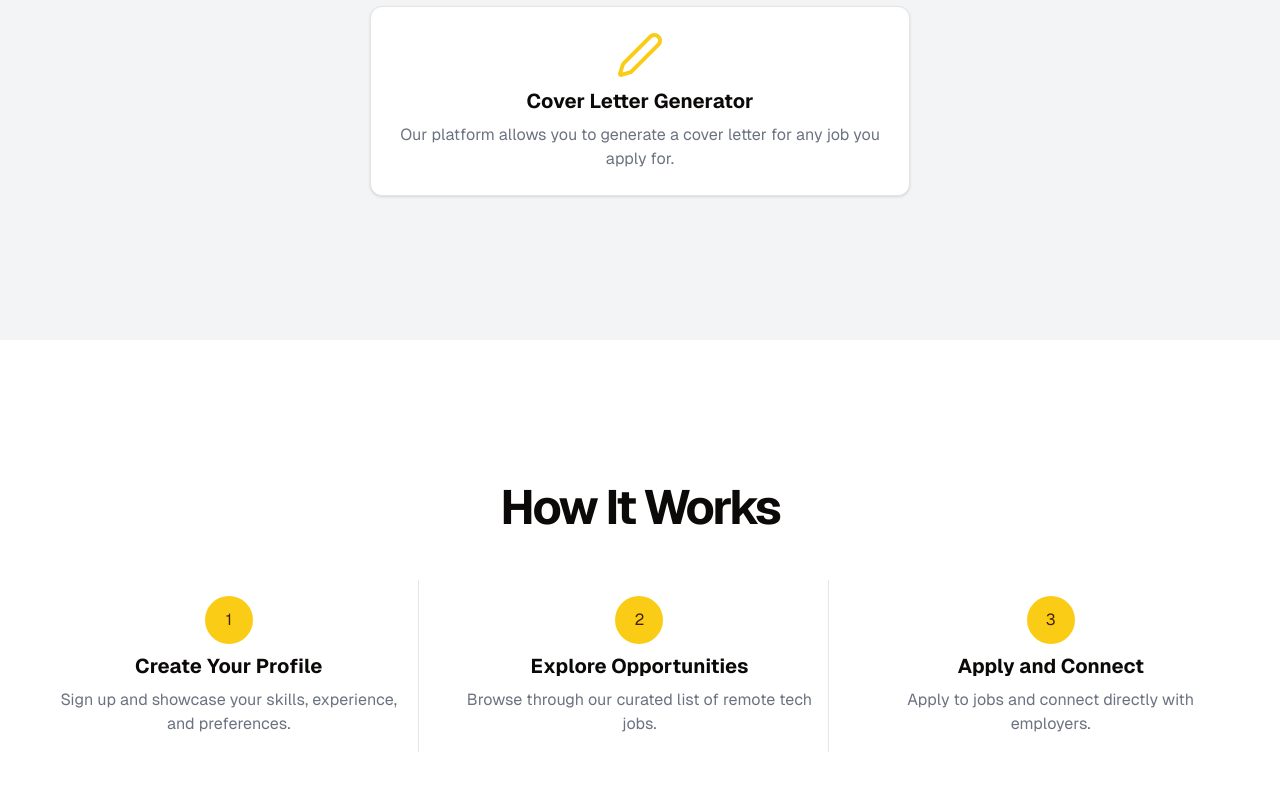
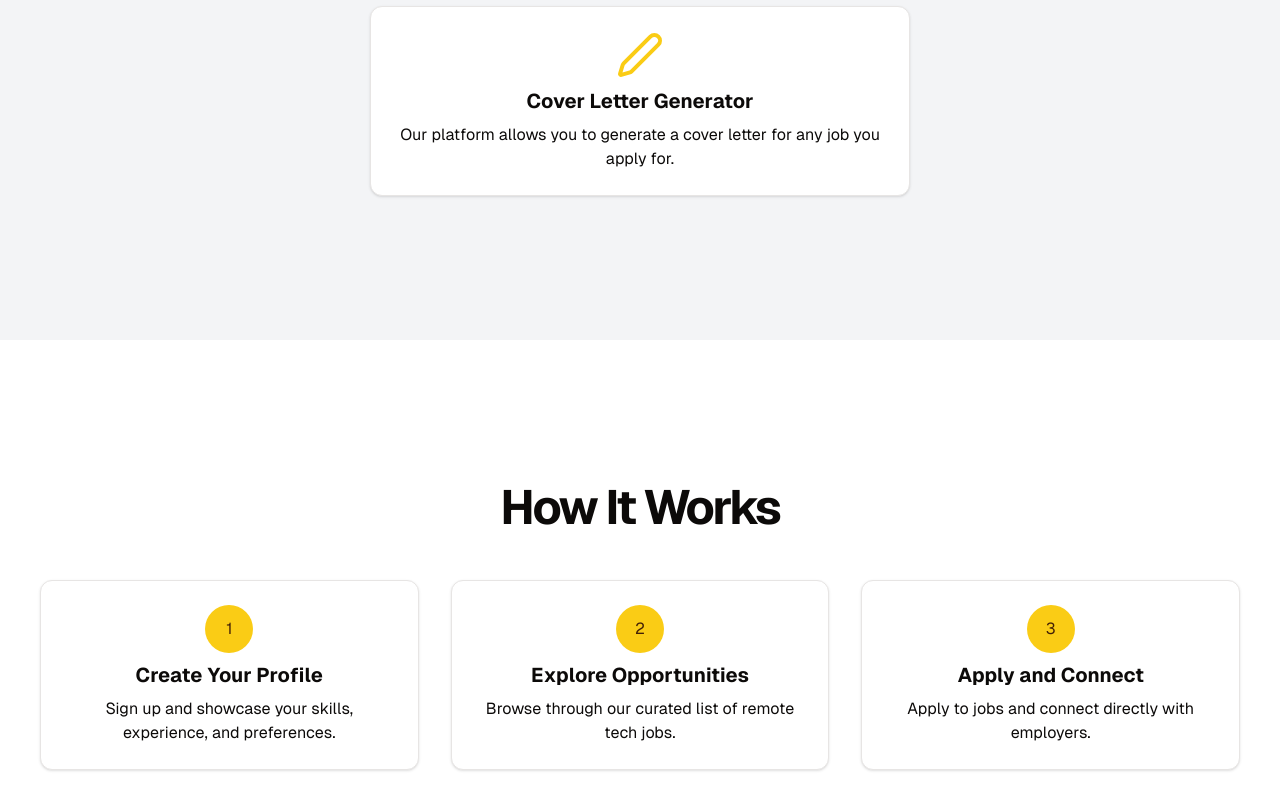
Before and after one commit to Chareeef/get-a-gig, a Next.js app: page / in a window 1280 px wide. Shown: the part 740-1550 px from the top of the page. Built offline with nearby package versions, Linux system fonts and the light colour scheme.

Commit message:
Enhance "How It Works" section

```diff
--- a/app/page.tsx
+++ b/app/page.tsx
@@ -26,6 +26,25 @@ export default function Home() {
       description:
         "Our platform allows you to generate a cover letter for any job you apply for.",
       icon: Pen,
+    },
+  ];
+
+  const howItWorks = [
+    {
+      step: "1",
+      title: "Create Your Profile",
+      description:
+        "Sign up and showcase your skills, experience, and preferences.",
+    },
+    {
+      step: "2",
+      title: "Explore Opportunities",
+      description: "Browse through our curated list of remote tech jobs.",
+    },
+    {
+      step: "3",
+      title: "Apply and Connect",
+      description: "Apply to jobs and connect directly with employers.",
     },
   ];
   const teamMembers = [
@@ -76,9 +95,7 @@ export default function Home() {
                 <CardContent className="flex flex-col items-center p-6 text-center space-y-2">
                   <feature.icon className="w-12 h-12 text-primary" />
                   <h3 className="text-xl font-bold">{feature.title}</h3>
-                  <p className="text-center text-gray-500 dark:text-gray-400">
-                    {feature.description}
-                  </p>
+                  <p className="text-center">{feature.description}</p>
                 </CardContent>
               </Card>
             ))}
@@ -92,34 +109,21 @@ export default function Home() {
           <h2 className="mb-12 text-3xl font-bold tracking-tighter text-center sm:text-5xl">
             How It Works
           </h2>
-          <div className="grid grid-cols-1 md:grid-cols-3 gap-8">
-            <div className="flex flex-col items-center p-4 border-r border-gray-200 space-y-2 dark:border-gray-700">
-              <div className="flex items-center justify-center w-12 h-12 p-3 rounded-full bg-primary text-primary-foreground">
-                1
-              </div>
-              <h3 className="text-xl font-bold">Create Your Profile</h3>
-              <p className="text-center text-gray-500 dark:text-gray-400">
-                Sign up and showcase your skills, experience, and preferences.
-              </p>
-            </div>
-            <div className="flex flex-col items-center p-4 border-r border-gray-200 space-y-2 dark:border-gray-700">
-              <div className="flex items-center justify-center w-12 h-12 p-3 rounded-full bg-primary text-primary-foreground">
-                2
-              </div>
-              <h3 className="text-xl font-bold">Explore Opportunities</h3>
-              <p className="text-center text-gray-500 dark:text-gray-400">
-                Browse through our curated list of remote tech jobs.
-              </p>
-            </div>
-            <div className="flex flex-col items-center p-4 space-y-2">
-              <div className="flex items-center justify-center w-12 h-12 p-3 rounded-full bg-primary text-primary-foreground">
-                3
-              </div>
-              <h3 className="text-xl font-bold">Apply and Connect</h3>
-              <p className="text-center text-gray-500 dark:text-gray-400">
-                Apply to jobs and connect directly with employers.
-              </p>
-            </div>
+          <div className="grid auto-rows-fr md:grid-cols-2 lg:grid-cols-3 gap-8">
+            {howItWorks.map((step) => (
+              <Card
+                key={step.title}
+                className={`h-full ${step.step === "3" && "md:col-span-2 md:justify-self-center md:w-[50%] lg:col-span-1 lg:w-full"}`}
+              >
+                <CardContent className="flex flex-col items-center justify-between h-full p-6 text-center space-y-2">
+                  <div className="flex items-center justify-center w-12 h-12 p-3 rounded-full bg-primary text-primary-foreground">
+                    {step.step}
+                  </div>
+                  <h3 className="my-2 text-xl font-bold">{step.title}</h3>
+                  <p className="text-center">{step.description}</p>
+                </CardContent>
+              </Card>
+            ))}
           </div>
         </div>
       </section>
```
